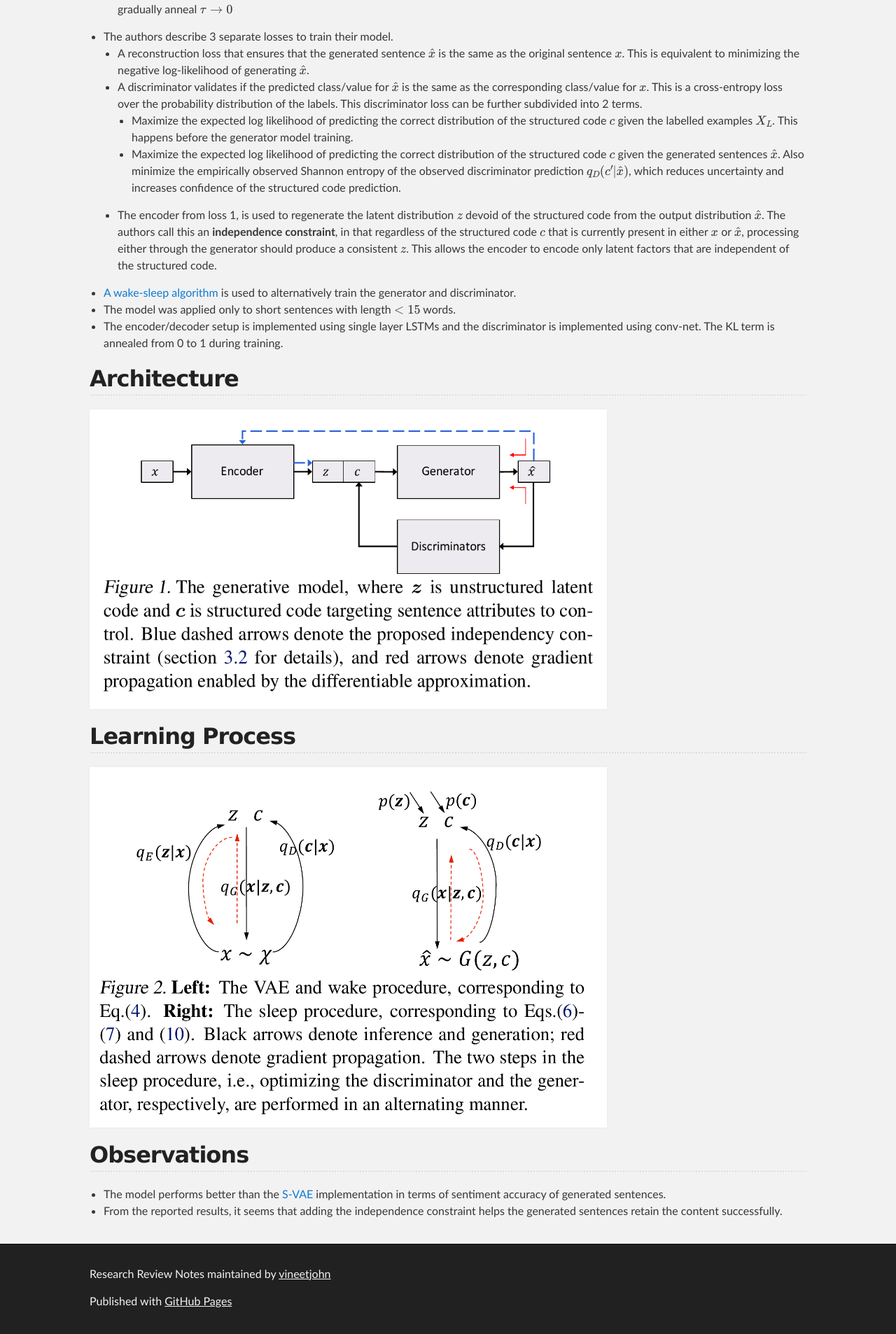
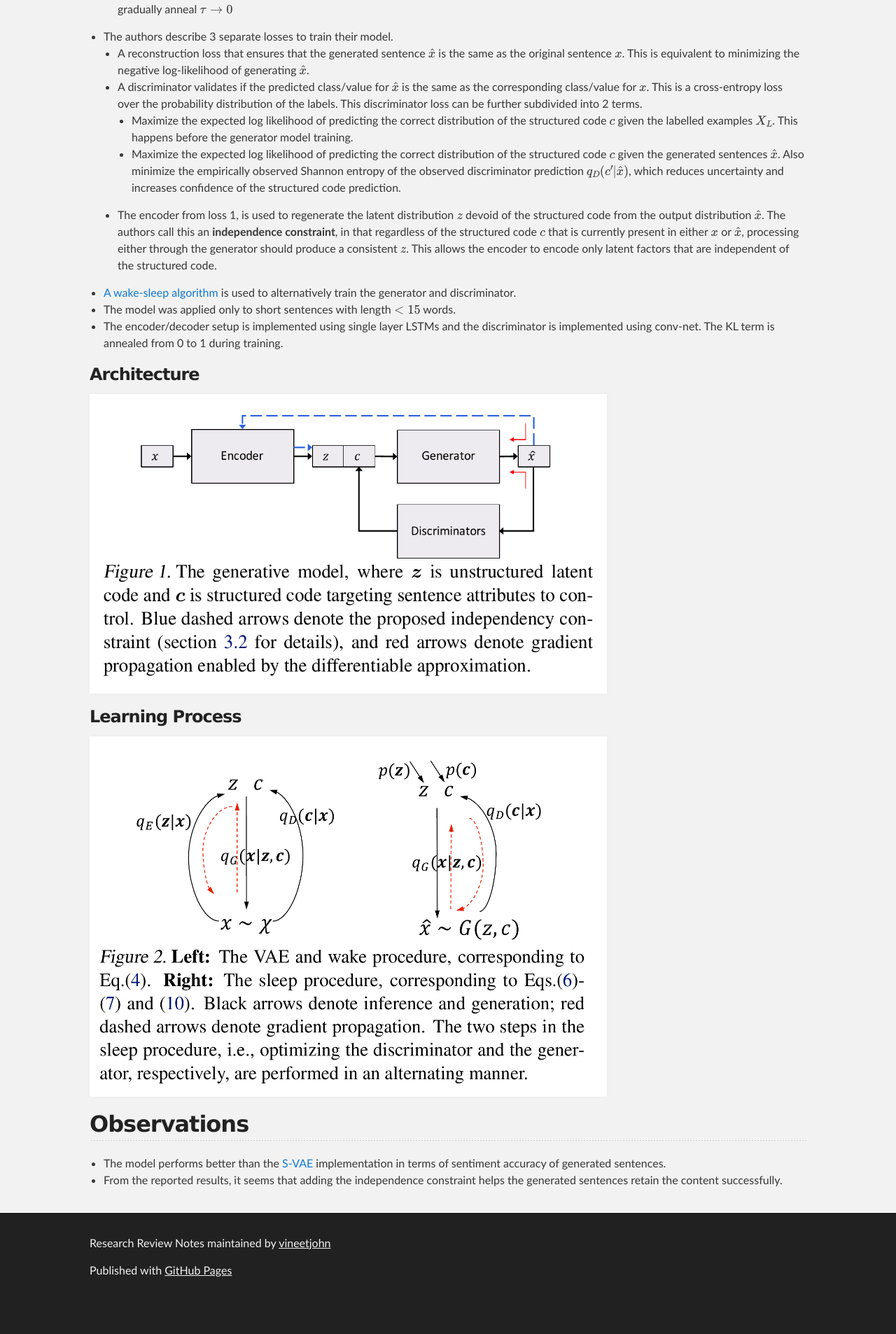
Before and after one commit to vineetjohn/research-review-notes, a Jekyll site: the page built from _reviews/toward-controlled-generation-of-text.md, in a window 1280 px wide. Shown: the part 797-2703 px from the top of the page at 70% size. Built offline with Jekyll 4.4.1, drawn with Linux system fonts in a browser that asks for light colours; formulas are drawn with MathJax 3; after the commit the page ends 2659 px from its top, so only the background shows below that.

Commit message:
Restructure the section hierarchy in a few papers

```diff
--- a/_reviews/toward-controlled-generation-of-text.md
+++ b/_reviews/toward-controlled-generation-of-text.md
@@ -30,11 +30,11 @@ The authors aim to disentangle representations of style and content in the laten
 * The model was applied only to short sentences with length $<15$ words.
 * The encoder/decoder setup is implemented using single layer LSTMs and the discriminator is implemented using conv-net. The KL term is annealed from 0 to 1 during training.
 
-## Architecture
+### Architecture
 
 ![architecture](../images/toward-controlled-generation-of-text/architecture.png)
 
-## Learning Process
+### Learning Process
 
 ![learning-process](../images/toward-controlled-generation-of-text/learning-process.png)
 
```
Also changed, not shown: _reviews/domain-adaptation-meets-disentangled-representation-learning-and-style-transfer.md (+1 -1 lines), _reviews/semi-supervised-learning-with-deep-generative-models.md (+1 -1 lines), _reviews/style-transfer-in-text-exploration-and-evaluation.md (+2 -1 lines).
